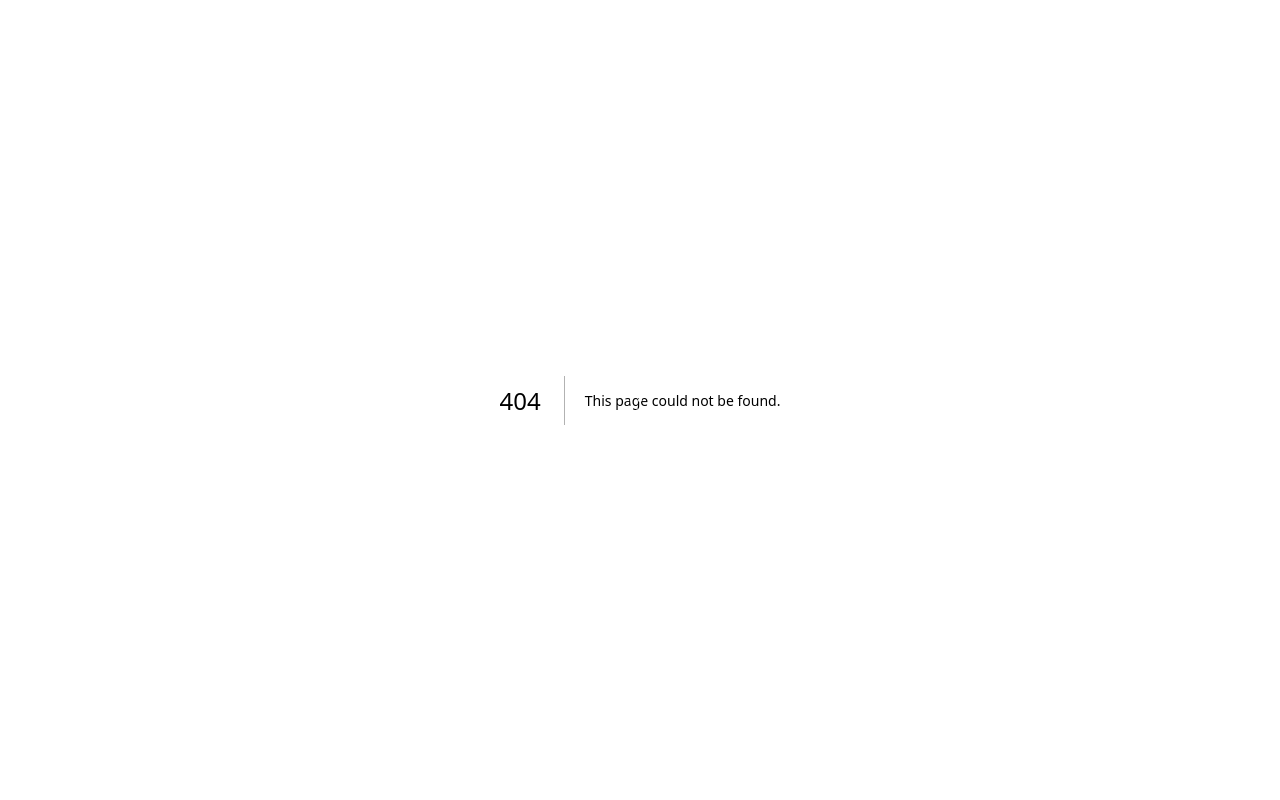
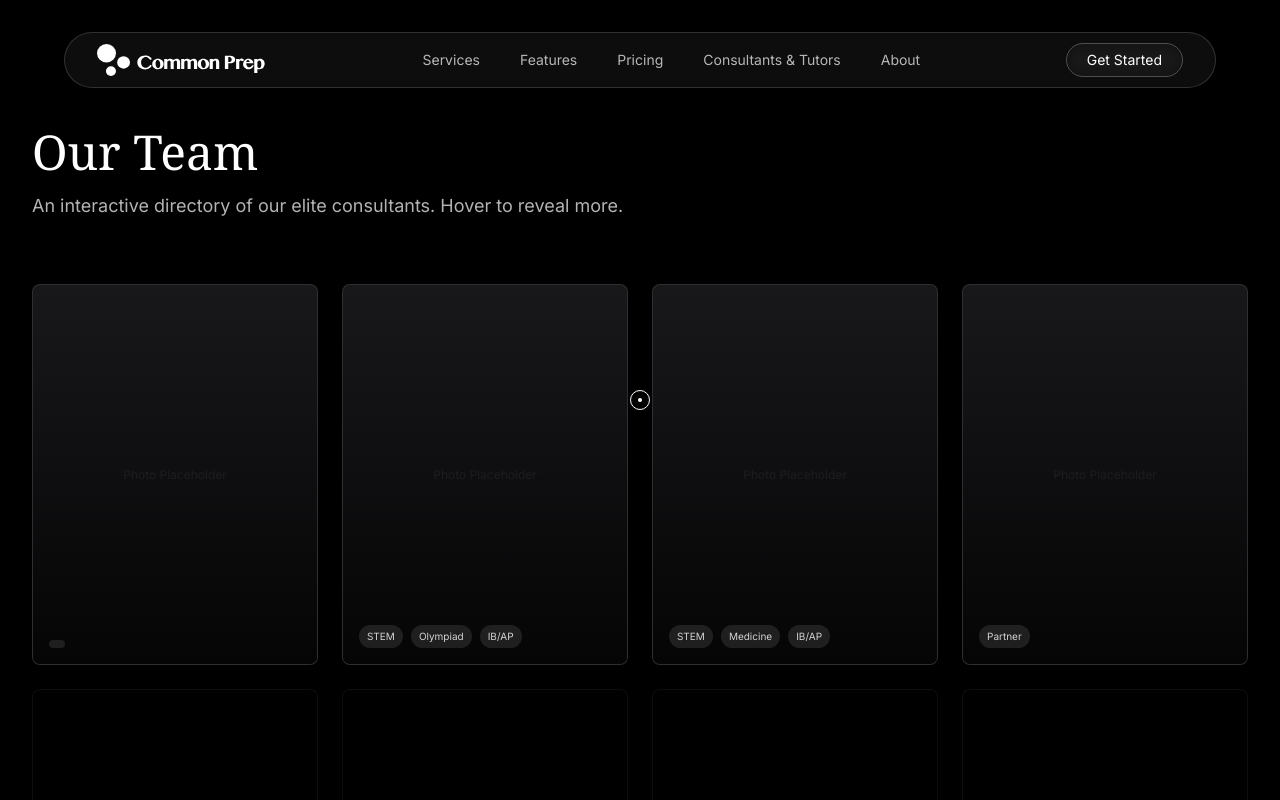
Before and after one commit to anderson120912091209/common-prep, a Next.js app in the folder commonprep/: page /tutors in a window 1280 px wide. Before the commit this address had no page. Shown: the top 800 px of the page. Built offline with nearby package versions, Linux system fonts and the light colour scheme.

Commit message:
consultant gallery

```diff
--- a/commonprep/app/page.tsx
+++ b/commonprep/app/page.tsx
@@ -24,12 +24,11 @@ export default function Home() {
                   duration-300 inline-block">
                     artificial intelligence
                   </span>{" "}
-                  & tutors from{" "}
+                  & tutors with{" "}
                   <span className="custom-underline-green text-white/80 hover:text-white transition-all duration-300 inline-block">
-                    elite universities
+                    specialized expertise
                   </span>{" "}
-                  to cost down access to elite college prep materials, provide a clone of your tutor who never sleeps, and an evaluation of your
-                  college readiness by real admission officers.
+                  to cost down access to elite educational resources and opportunities for elite college admissions.
                 </p>
 
               </div>
--- /dev/null
+++ b/commonprep/app/tutors/page.tsx
@@ -0,0 +1,101 @@
+'use client';
+
+import { useState } from 'react';
+import Navigation from "@/app/components/navigation";
+import "./tutors.css";
+
+interface Tutor {
+  name: string;
+  university: string;
+  role: string;
+  experience: string;
+  tags: string[];
+}
+
+const tutors: (Tutor | null)[] = [
+  {
+    name: 'Anderson Chen',
+    university: 'NTU & EPFL Chemical Engineering',
+    role: 'Founder',
+    experience: 'Scored perfect marks in IB Mathematics, Biology and History',
+    tags: [''],
+  },
+  {
+    name: 'Daniel Zhang',
+    university: 'NUS Computer Science & Mathematics',
+    role: 'Olympiad/IB/AP STEM Tutor',
+    experience: '',
+    tags: ['STEM', 'Olympiad', 'IB/AP'],
+  },
+  {
+    name: 'Jesse Wang',
+    university: 'HKU LKS School of Medicine',
+    role: 'IB/AP STEM Subject Tutor',
+    experience: 'IB: 45/45',
+    tags: ['STEM', 'Medicine', 'IB/AP'],
+  },
+  {
+    name: 'Hannah Chen',
+    university: "University of Toronto",
+    role: 'China Area Partner',
+    experience: '',
+    tags: ['Partner'],
+  },
+  null, null, null, null, null
+];
+
+export default function TutorsPage() {
+  return (
+    <div className="bg-black text-white min-h-screen">
+      <Navigation />
+
+      <main className="pt-32 pb-24">
+        <div className="max-w-7xl mx-auto px-8">
+
+          <div className="text-left mb-16">
+            <h1 className="text-5xl font-serif mb-4">Our Team</h1>
+            <p className="text-white/70 text-lg max-w-2xl">
+              An interactive directory of our elite consultants. Hover to reveal more.
+            </p>
+          </div>
+
+          <div className="grid grid-cols-2 md:grid-cols-3 lg:grid-cols-4 gap-6">
+            {tutors.map((tutor, index) => (
+              tutor ? (
+                <div key={tutor.name} className="group relative aspect-[3/4] rounded-lg overflow-hidden border border-white/10 bg-zinc-900 cursor-pointer">
+                  {/* Placeholder for photo */}
+                  <div className="absolute inset-0 flex items-center justify-center">
+                      <p className="text-white/10 text-xs font-mono">Photo Placeholder</p>
+                  </div>
+
+                  {/* Default State: Tags Only */}
+                  <div className="absolute inset-0 flex flex-col justify-end p-4 bg-gradient-to-t from-black/80 to-transparent transition-opacity duration-300 ease-in-out group-hover:opacity-0">
+                      <div className="flex flex-wrap justify-start gap-2">
+                        {tutor.tags.map(tag => (
+                          <span key={tag} className="px-2 py-1 text-[10px] bg-white/10 text-white/80 rounded-full">{tag}</span>
+                        ))}
+                      </div>
+                  </div>
+
+                  {/* Hover State: Glass Pane Reveal */}
+                  <div className="absolute inset-0 p-6 flex flex-col justify-center text-center bg-black/70 backdrop-blur-lg opacity-0 group-hover:opacity-100 transition-opacity duration-300 ease-in-out">
+                      <div className="particle-overlay"></div>
+                      <div className="relative z-10 space-y-4">
+                        <h3 className="text-2xl font-serif text-white">{tutor.name}</h3>
+                        <p className="text-sm text-white/80">{tutor.role} <br /> <br/>
+                        <span className="font-medium text-white">{tutor.university}</span></p>
+                        <p className="text-xs text-white/60 px-0">{tutor.experience}</p>
+                      </div>
+                  </div>
+
+                </div>
+              ) : (
+                <div key={`placeholder-${index}`} className="aspect-[3/4] rounded-lg bg-black border border-white/5" />
+              )
+            ))}
+          </div>
+        </div>
+      </main>
+    </div>
+  );
+}
--- /dev/null
+++ b/commonprep/app/tutors/tutors.css
@@ -0,0 +1,30 @@
+.particle-overlay {
+  position: absolute;
+  top: 0;
+  left: 0;
+  width: 100%;
+  height: 100%;
+  background-image:
+    radial-gradient(circle at 20% 20%, rgba(255,255,255,0.2) 0.5px, transparent 0.5px),
+    radial-gradient(circle at 80% 80%, rgba(255,255,255,0.2) 0.5px, transparent 0.5px),
+    radial-gradient(circle at 50% 10%, rgba(255,255,255,0.1) 0.5px, transparent 0.5px),
+    radial-gradient(circle at 10% 90%, rgba(255,255,255,0.15) 0.5px, transparent 0.5px),
+    radial-gradient(circle at 90% 40%, rgba(255,255,255,0.1) 0.5px, transparent 0.5px);
+  background-size: 100px 100px;
+  animation: move-particles 20s linear infinite;
+  opacity: 0;
+  transition: opacity 0.5s ease-in-out;
+}
+
+.group:hover .particle-overlay {
+  opacity: 1;
+}
+
+@keyframes move-particles {
+  0% {
+    background-position: 0 0;
+  }
+  100% {
+    background-position: 100px 100px;
+  }
+}
--- a/commonprep/package.json
+++ b/commonprep/package.json
@@ -9,6 +9,7 @@
     "lint": "next lint"
   },
   "dependencies": {
+    "@react-three/fiber": "^9.3.0",
     "@splinetool/react-spline": "^4.1.0",
     "@splinetool/runtime": "^1.10.38",
     "clsx": "^2.1.1",
@@ -16,7 +17,8 @@
     "next": "15.4.5",
     "react": "19.1.0",
     "react-dom": "19.1.0",
-    "tailwind-merge": "^3.3.1"
+    "tailwind-merge": "^3.3.1",
+    "three": "^0.179.0"
   },
   "devDependencies": {
     "@tailwindcss/postcss": "^4",
```
Also changed, not shown: 1 other file (tests, documents, lock files or other folders).
